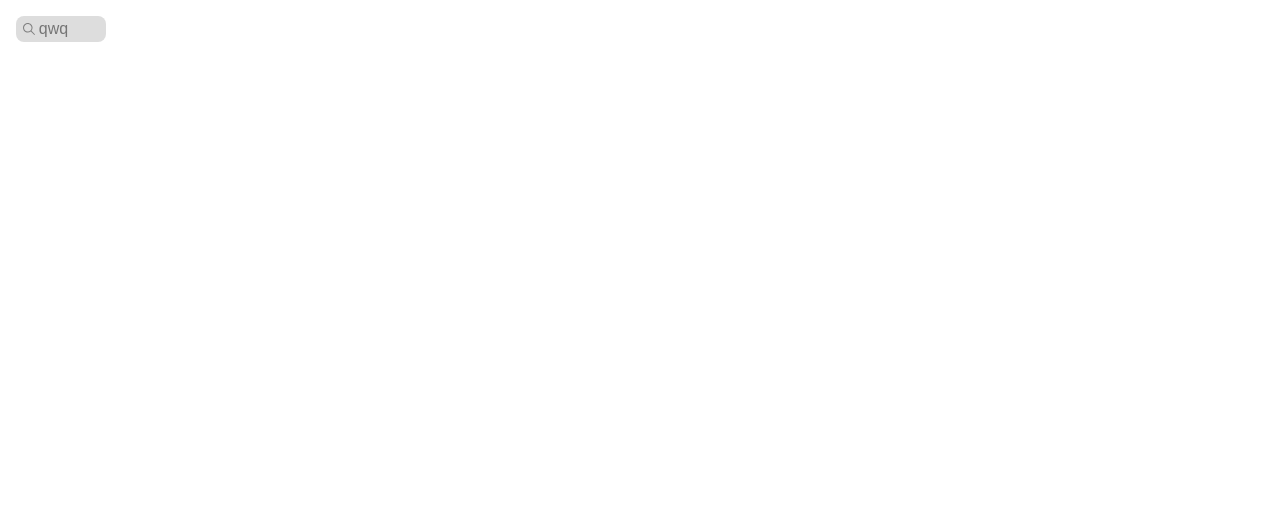
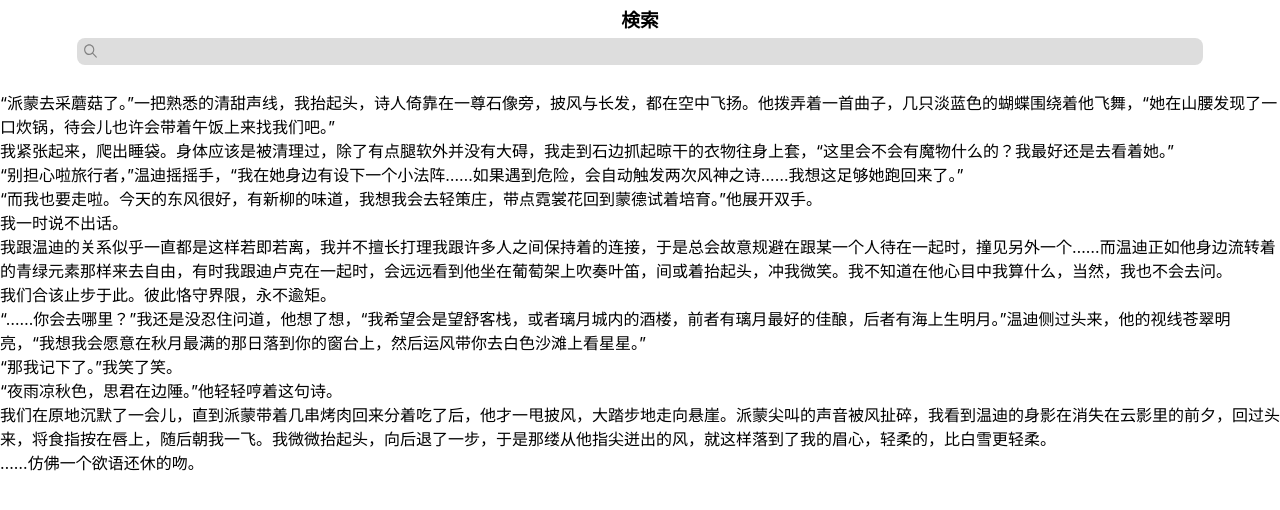
Before and after one commit to blance714/Lycoris, a React (Create React App) app: page / in a window 1280 px wide. Shown: the top 510 px of the page. Built offline with nearby package versions, Linux system fonts and the light colour scheme.

Commit message:
做完了搜索框的动画w （怎么这个人老是不务正业(x

```diff
--- a/package.json
+++ b/package.json
@@ -6,6 +6,7 @@
     "@testing-library/jest-dom": "^5.16.3",
     "@testing-library/react": "^12.1.4",
     "@testing-library/user-event": "^13.5.0",
+    "classnames": "^2.3.1",
     "react": "^17.0.2",
     "react-dom": "^17.0.2",
     "react-scripts": "5.0.0",
--- a/src/App.css
+++ b/src/App.css
@@ -1,4 +1,4 @@
 #app-wrapper {
   width: 100%;
-  height: 100%;
+  height: calc(100vh);
 }
--- a/src/App.js
+++ b/src/App.js
@@ -3,13 +3,12 @@ import './App.css';
 import React from 'react';
 
 import InputBox from './Utilities/InputBox';
+import Search from './Pages/Search/Search'
 
 function App() {
   return (
     <div id='app-wrapper'>
-      <div style={{margin: '1rem', width: '5rem'}}>
-        <InputBox />
-      </div>
+      <Search />
     </div>
   );
 }
--- /dev/null
+++ b/src/Pages/Search/Search.css
@@ -0,0 +1,60 @@
+#search-wrapper {
+  --tr-time: .4s;
+
+  width: 100%;
+  height: 100%;
+}
+
+#searchbar-wrapper {
+  position: sticky;
+  top: 0;
+  z-index: 1;
+}
+
+@keyframes searchContentShow {
+  0% {
+    opacity: 0;
+    color: rgb(var(--ev-color));
+  }
+
+  33% {
+    color: rgb(var(--ev-color));
+  }
+
+  66% {
+    opacity: 1;
+  }
+
+  100% {
+    color: rgb(var(--ev-fg-color));
+    opacity: 1;
+  }
+}
+
+@keyframes searchContentShow2 {
+  0% {
+    color: rgb(var(--ev-fg-color));
+    opacity: 1;
+  }
+
+  100% {
+    color: rgb(var(--ev-color));
+    opacity: 0;
+  }
+}
+
+#search-content-wrapper {
+  position: absolute;
+  background-color: rgb(var(--ev-color));
+  color: rgb(var(--ev-color));
+  opacity: 0;
+
+  animation: searchContentShow2 var(--tr-time);
+}
+
+.isFocusing #search-content-wrapper {
+  opacity: 1;
+  color: rgb(var(--ev-fg-color));
+
+  animation: searchContentShow calc(var(--tr-time) * 1.5);
+}
--- /dev/null
+++ b/src/Pages/Search/Search.js
@@ -0,0 +1,45 @@
+import classNames from 'classnames';
+import React from 'react';
+import './Search.css';
+import SearchBar from './SearchBar';
+import SearchContent from './SearchContent';
+
+class Search extends React.Component {
+  constructor(props) {
+    super(props);
+
+    this.state = {
+      isFocusing: false
+    };
+  }
+
+  render() {
+    const searchClass = classNames({isFocusing: this.state.isFocusing});
+    return (
+      <div id='search-wrapper' className={searchClass}>
+        <div id='searchbar-wrapper'>
+          <SearchBar
+            isFocusing={this.state.isFocusing}
+            handleFocus={(e) => this.setState({
+              isFocusing: !this.state.isFocusing
+            })}
+            handleBlur={() => this.setState({
+              isFocusing: false
+            })}/>
+          <div id='search-content-wrapper'>
+            <SearchContent />
+          </div>
+        </div>
+        <div style={{display: 'block',
+          position: 'relative',
+          left: 0,
+          top: '0'
+        }}>
+          <SearchContent isFocusing/>
+        </div>
+      </div>
+    );
+  }
+}
+
+export default Search;
--- /dev/null
+++ b/src/Pages/Search/SearchBar.css
@@ -0,0 +1,34 @@
+.searchBar {
+  box-sizing: border-box;
+  width: 100%;
+  display: flex;
+  flex-direction: column;
+  align-items: center;
+
+  background-color: rgba(var(--ev-color), 0.65);
+  backdrop-filter: blur(20px);
+
+  transition: all var(--tr-time);
+}
+
+.isFocusing .searchBar {
+  background-color: rgb(var(--ev-color));
+}
+
+.searchBar > h3 {
+  height: 1.75rem;
+  margin: 0.3rem;
+
+  transition: all var(--tr-time) cubic-bezier(0.215, 0.610, 0.355, 1);
+}
+
+.isFocusing .searchBar > h3 {
+  height: 0rem;
+  opacity: 0;
+}
+
+.searchBar .searchBarInputWrapper {
+  box-sizing: border-box;
+  width: 88%;
+  margin-bottom: 0.6rem;
+}
--- /dev/null
+++ b/src/Pages/Search/SearchBar.js
@@ -0,0 +1,31 @@
+import './SearchBar.css'
+import React from 'react';
+import InputBox from '../../Utilities/InputBox';
+
+import searchIcon from './searchIcon.svg';
+import classNames from 'classnames';
+
+class SearchBar extends React.Component {
+  constructor(props) {
+    super(props);
+  }
+
+  render() {
+    const barClass = classNames('searchBar', {
+      isFocusing : this.props.isFocusing
+    });
+    return (
+      <div className={barClass}>
+        <h3>検索</h3>
+        <div className='searchBarInputWrapper'>
+          <InputBox
+            imgSrc={searchIcon}
+            handleFocus={this.props.handleFocus}
+            handleBlur={this.props.handleBlur}/>
+        </div>
+      </div>
+    );
+  }
+}
+
+export default SearchBar;
--- /dev/null
+++ b/src/Pages/Search/SearchContent.js
@@ -0,0 +1,66 @@
+function SearchContent(props) {
+  return (
+    props.isFocusing ? (
+      <p>“派蒙去采蘑菇了。”一把熟悉的清甜声线，我抬起头，诗人倚靠在一尊石像旁，披风与长发，都在空中飞扬。他拨弄着一首曲子，几只淡蓝色的蝴蝶围绕着他飞舞，“她在山腰发现了一口炊锅，待会儿也许会带着午饭上来找我们吧。”<br/>
+      我紧张起来，爬出睡袋。身体应该是被清理过，除了有点腿软外并没有大碍，我走到石边抓起晾干的衣物往身上套，“这里会不会有魔物什么的？我最好还是去看着她。”<br/>
+      “别担心啦旅行者，”温迪摇摇手，“我在她身边有设下一个小法阵……如果遇到危险，会自动触发两次风神之诗……我想这足够她跑回来了。”<br/>
+      “而我也要走啦。今天的东风很好，有新柳的味道，我想我会去轻策庄，带点霓裳花回到蒙德试着培育。”他展开双手。<br/>
+      我一时说不出话。<br/>
+      我跟温迪的关系似乎一直都是这样若即若离，我并不擅长打理我跟许多人之间保持着的连接，于是总会故意规避在跟某一个人待在一起时，撞见另外一个……而温迪正如他身边流转着的青绿元素那样来去自由，有时我跟迪卢克在一起时，会远远看到他坐在葡萄架上吹奏叶笛，间或着抬起头，冲我微笑。我不知道在他心目中我算什么，当然，我也不会去问。<br/>
+      我们合该止步于此。彼此恪守界限，永不逾矩。<br/>
+      “……你会去哪里？”我还是没忍住问道，他想了想，“我希望会是望舒客栈，或者璃月城内的酒楼，前者有璃月最好的佳酿，后者有海上生明月。”温迪侧过头来，他的视线苍翠明亮，“我想我会愿意在秋月最满的那日落到你的窗台上，然后运风带你去白色沙滩上看星星。”<br/>
+      “那我记下了。”我笑了笑。<br/>
+      “夜雨凉秋色，思君在边陲。”他轻轻哼着这句诗。<br/>
+      我们在原地沉默了一会儿，直到派蒙带着几串烤肉回来分着吃了后，他才一甩披风，大踏步地走向悬崖。派蒙尖叫的声音被风扯碎，我看到温迪的身影在消失在云影里的前夕，回过头来，将食指按在唇上，随后朝我一飞。我微微抬起头，向后退了一步，于是那缕从他指尖迸出的风，就这样落到了我的眉心，轻柔的，比白雪更轻柔。<br/>
+      ……仿佛一个欲语还休的吻。</p>
+    ) : (
+      <p>
+      ― 奏<br/>
+      <br/>
+      名前を呼ばれた気がした。<br/>
+      聞きたかった声だ。<br/>
+      だからわたしも名前を呼ぶ。<br/>
+      熱くて、苦しかったのに、なんだかひんやりとした感じがして、ほぅ……と息を吐き出した。<br/>
+      <br/>
+      ― 私はここだよ、奏<br/>
+      <br/>
+      どこ？<br/>
+      どこにいるの？<br/>
+      夢だから見えない。<br/>
+      何かが離れていく感じがして怖くて目を開けば、宵紫が少し揺れていた。<br/>
+      <br/>
+      「まふ……ゆ？」<br/>
+      「ただいま、奏」<br/>
+      「おか、えり……あぁ、まふゆだ」<br/>
+      <br/>
+      会いたかった子だ。<br/>
+      夢なら、いいかな。<br/>
+      少しだけ本当のことを言ってもいいかな。<br/>
+      少しだけ、触れてもいいかな。<br/>
+      手を伸ばせば夢の中のまふゆが握り返してくれたから、笑みが溢れる。<br/>
+      <br/>
+      「ひとりはなれてるとおもったんだけどなぁ……」<br/>
+      「うん」<br/>
+      「まふゆがいなくて、さびしかった」<br/>
+      「……っ」<br/>
+      「さびしかったよ、まふゆ」 <br/>
+      <br/>
+      <br/>
+      夢の中だから言える。<br/>
+      起きたらちゃんといつも通りに振る舞うから。<br/>
+      大人になるから。<br/>
+      子供のまふゆを守る大人に、なるから。<br/>
+      <br/>
+      目を閉じて、ゆっくりと沈んでいく意識の中<br/>
+      唇に何か柔らかいものが触れたような気がした。<br/>
+      <br/>
+      「―――」<br/>
+      <br/>
+      声が聞こえた。<br/>
+      だけど、その言葉をきちんと聞き取ることはできなかった。
+      </p>
+    )
+  );
+}
+
+export default SearchContent;
--- a/src/Utilities/InputBox.css
+++ b/src/Utilities/InputBox.css
@@ -1,6 +1,7 @@
 .inputBox {
+  box-sizing: border-box;
   width: 100%;
-  height: 1rem;
+  height: 1.7rem;
   background-color: rgb(221, 221, 221);
 
   padding: 0.3rem;
--- a/src/Utilities/InputBox.js
+++ b/src/Utilities/InputBox.js
@@ -1,33 +1,19 @@
 import './InputBox.css';
-import icon from './searchIcon.svg'
 import React from "react";
 
-class InputBox extends React.Component {
-  constructor(props) {
-    super(props);
-
-    this.placeholder = props.placeholder || 'qwq';
-    this.imgSrc = icon;
-
-    this.state = {
-      value: ''
-    };
-  }
-
-  handleChange = (e) => this.setState({value: e.target.value});
-
-  render() {
+function InputBox(props) {
   return (
     <div className='inputBox'>
-        <img src={this.imgSrc} />
+      <img src={props.imgSrc} />
       <input
-          placeholder={this.placeholder}
-          onChange={this.handleChange}
-          value={this.state.value}
+        placeholder={props.placeholder}
+        onChange={props.handleChange}
+        onFocus={props.handleFocus}
+        onBlur={props.handleBlur}
+        value={props.value}
       />
     </div>
   );
 }
-}
 
 export default InputBox;
--- a/src/index.css
+++ b/src/index.css
@@ -5,9 +5,16 @@ body {
     sans-serif;
   -webkit-font-smoothing: antialiased;
   -moz-osx-font-smoothing: grayscale;
+  overscroll-behavior: none;
 }
 
 code {
   font-family: source-code-pro, Menlo, Monaco, Consolas, 'Courier New',
     monospace;
 }
+
+:root {
+  --ev-color: 255, 255, 255;
+  --ev-fg-color: 0, 0, 0;
+  --theme-color: 255, 255, 255;
+}
```
Also changed, not shown: src/Pages/Search.js (deleted, +0 -11 lines), src/Pages/Search/searchIcon.svg (renamed from src/Utilities/searchIcon.svg), 1 other file (tests, documents, lock files or other folders). Lines whose indentation alone changed are shown as unchanged.
